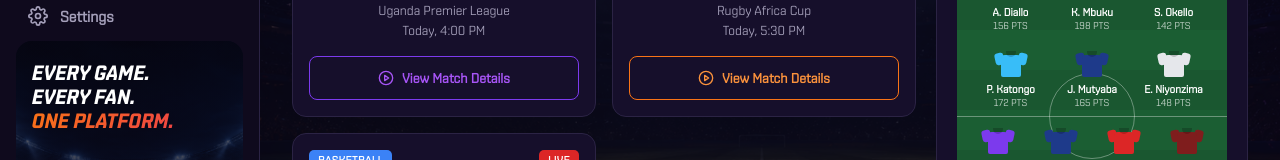
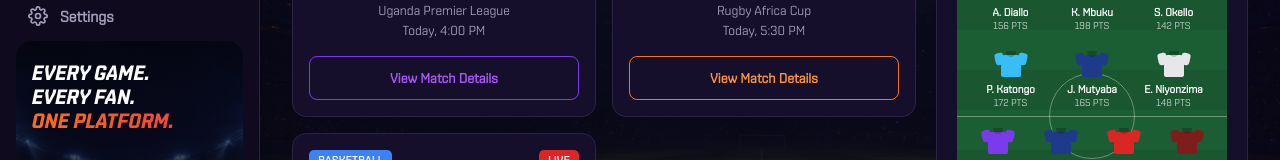
Before and after one commit to LEAGUE-OS-NEW/leagueos_frontend, a React (Vite) app: page /fandashboard in a window 1280 px wide. Shown: the part 577-737 px from the top of the page. Built offline with nearby package versions, Linux system fonts and the light colour scheme.

Commit message:
feat: add chevron to Fantasy Points card, remove play icon from fixture buttons

```diff
--- a/src/pages/fan/sections/UpcomingFixtures.tsx
+++ b/src/pages/fan/sections/UpcomingFixtures.tsx
@@ -1,5 +1,4 @@
 import { Link } from 'react-router-dom';
-import { FiPlayCircle } from 'react-icons/fi';
 import './UpcomingFixtures.css';
 
 type Sport = 'football' | 'rugby' | 'basketball';
@@ -122,7 +121,6 @@ function UpcomingFixtures() {
             </p>
 
             <span className={`fixture-watch-btn fixture-watch-btn--${fixture.sport}`}>
-              <FiPlayCircle />
               View Match Details
             </span>
           </Link>
--- a/src/pages/fan/sections/WelcomeStats.tsx
+++ b/src/pages/fan/sections/WelcomeStats.tsx
@@ -37,6 +37,7 @@ const STAT_CARDS: StatCard[] = [
     sublabel: 'Top 18%',
     positive: true,
     highlighted: true,
+    showChevron: true,
     icon: <FiAward />,
     iconClassName: 'stat-card-icon-purple',
   },
```
